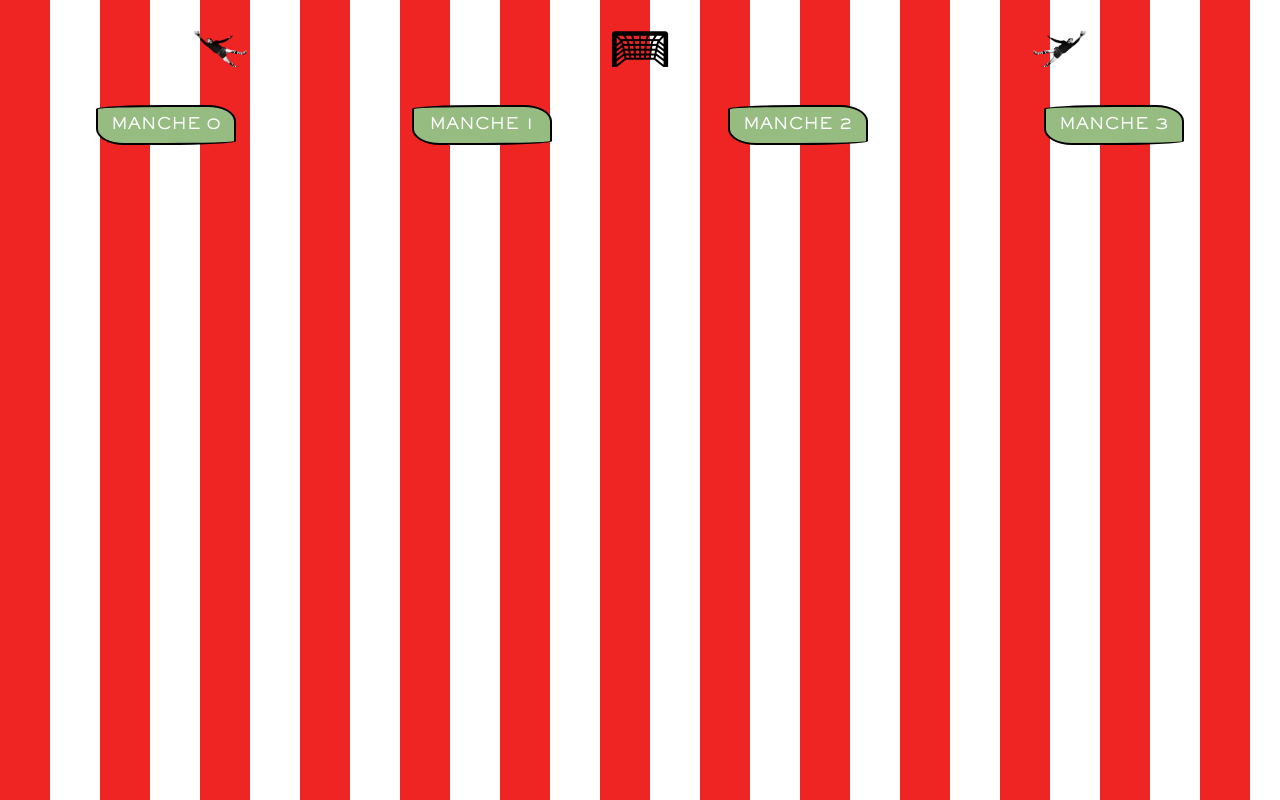
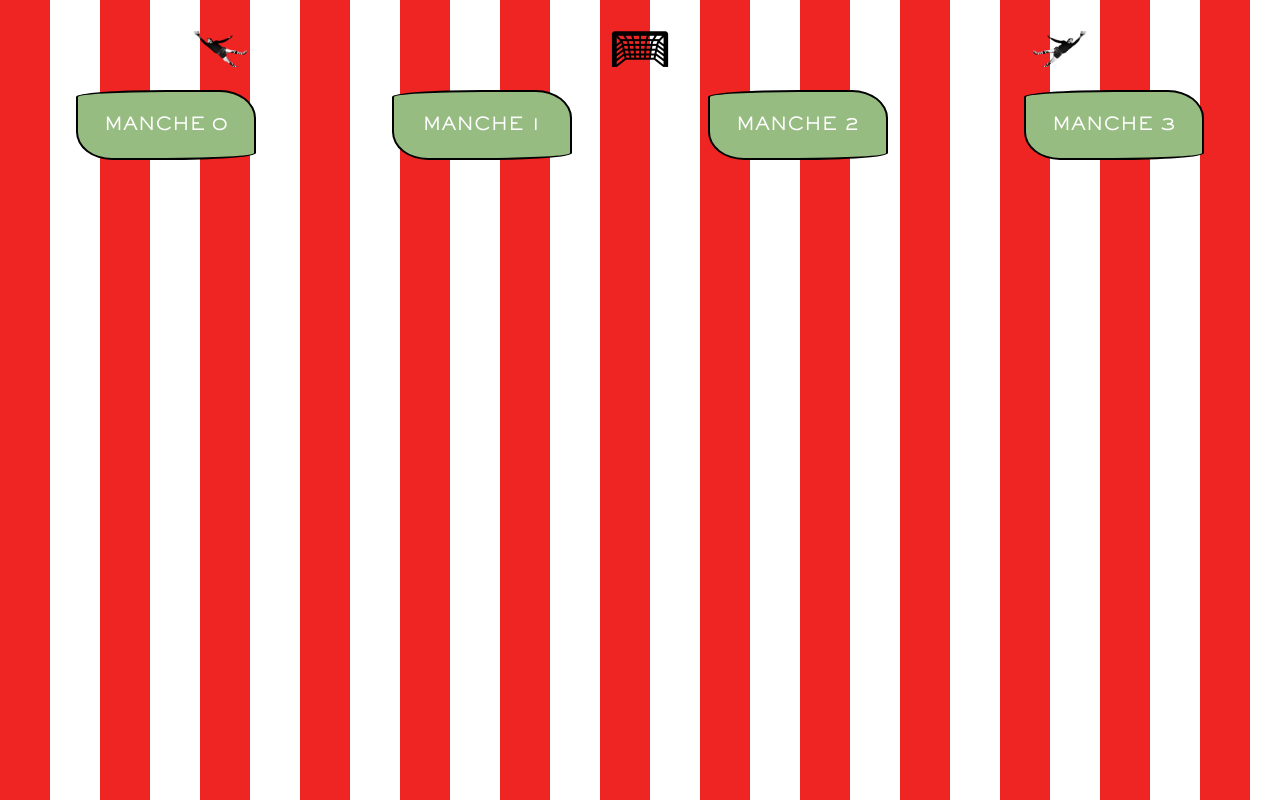
Before and after one commit to yaelleainhoa/OPARI, a plain HTML site: page intrus/intrus.html in a window 1280 px wide. Drawn offline with Linux system fonts and the light colour scheme.

Commit message:
[Intrus] bouton

```diff
--- a/intrus/intrus.css
+++ b/intrus/intrus.css
@@ -9,8 +9,8 @@ table{
     }
 
 .bouton{
-    width: 140px;
-	height: 40px;
+    width: 180px;
+	height: 70px;
 	cursor: pointer;
 	background: transparent;
 	border: 2px solid black;
@@ -18,7 +18,7 @@ table{
 	border-radius: 50% 20% / 10% 40%;
 	outline: none;
 	transition: 1s ease-in-out;
-    font-size:medium;
+    font-size:large;
     padding:0;
 }
 
```
